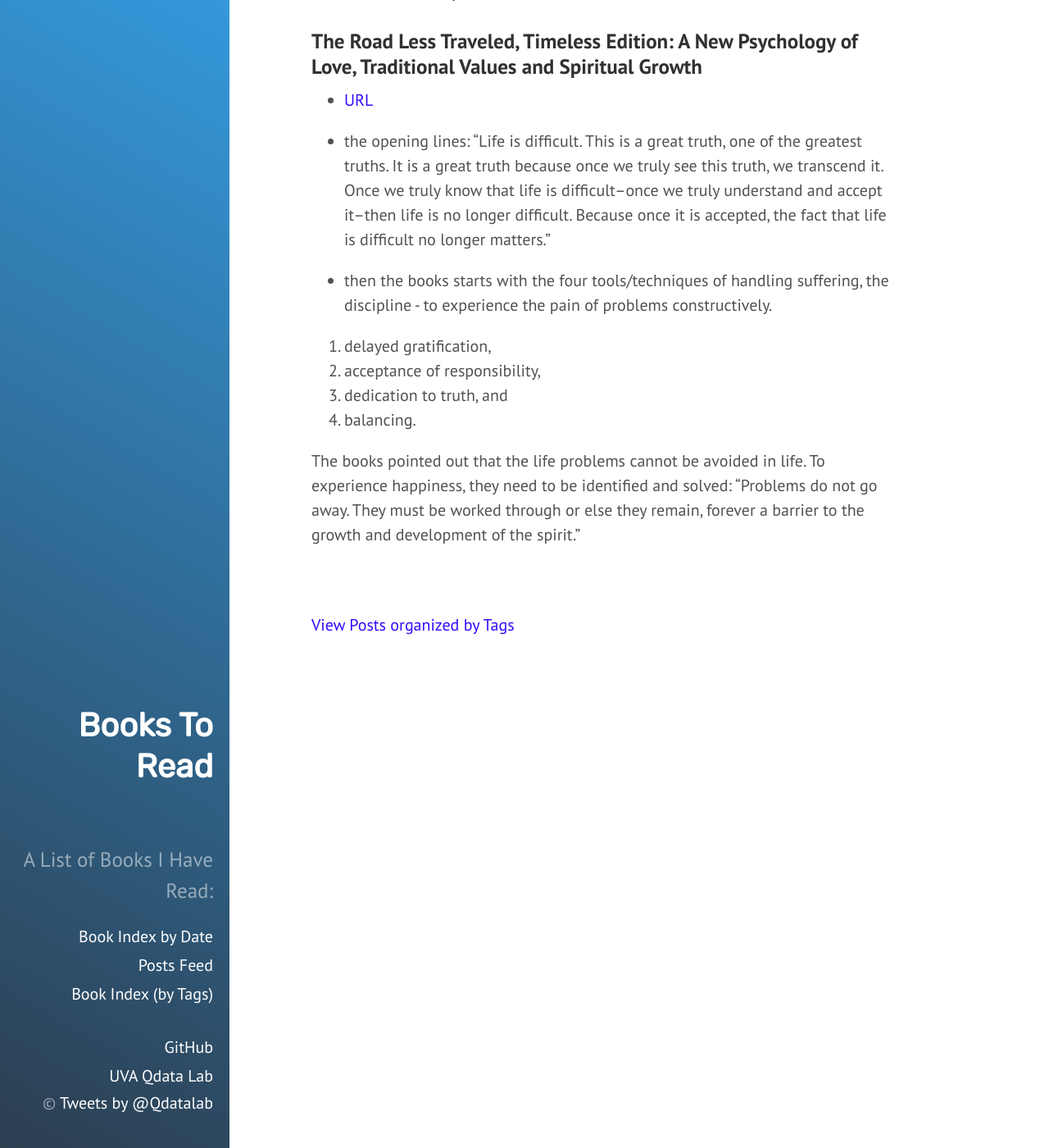
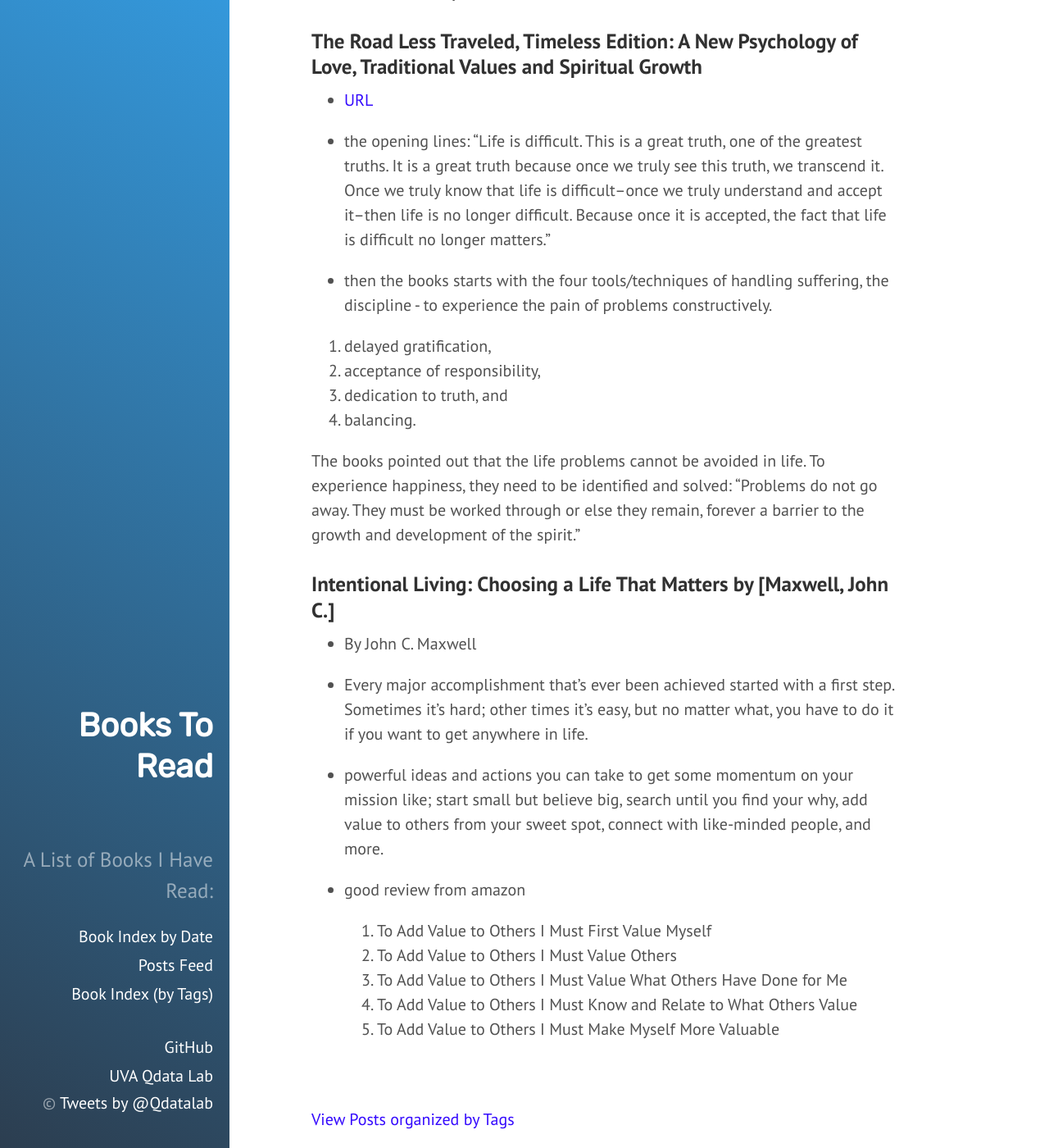
Before and after one commit to qiyanjun/books2read, a Jekyll site: the page built from _posts/2015-05-10-OtherBooks.md, in a window 1280 px wide and 1400 px high, scrolled down 1389 px. Shown: the whole window at 82% size. Built offline with Jekyll 4.4.1, drawn with Linux system fonts in a browser that asks for light colours.

Commit message:
Update 2015-05-10-OtherBooks.md

```diff
--- a/_posts/2015-05-10-OtherBooks.md
+++ b/_posts/2015-05-10-OtherBooks.md
@@ -50,3 +50,19 @@
 4. balancing.
 
 The books pointed out that the life problems cannot be avoided in life. To experience happiness, they need to be identified and solved: "Problems do not go away. They must be worked through or else they remain, forever a barrier to the growth and development of the spirit."
+
+
+
+### Intentional Living: Choosing a Life That Matters by [Maxwell, John C.]
+- By John C. Maxwell
+
+- Every major accomplishment that's ever been achieved started with a first step. Sometimes it's hard; other times it's easy, but no matter what, you have to do it if you want to get anywhere in life.
+
+- powerful ideas and actions you can take to get some momentum on your mission like; start small but believe big, search until you find your why, add value to others from your sweet spot, connect with like-minded people, and more.
+
+- good review from amazon
+1. To Add Value to Others I Must First Value Myself
+2. To Add Value to Others I Must Value Others
+3. To Add Value to Others I Must Value What Others Have Done for Me
+4. To Add Value to Others I Must Know and Relate to What Others Value
+5. To Add Value to Others I Must Make Myself More Valuable
```
